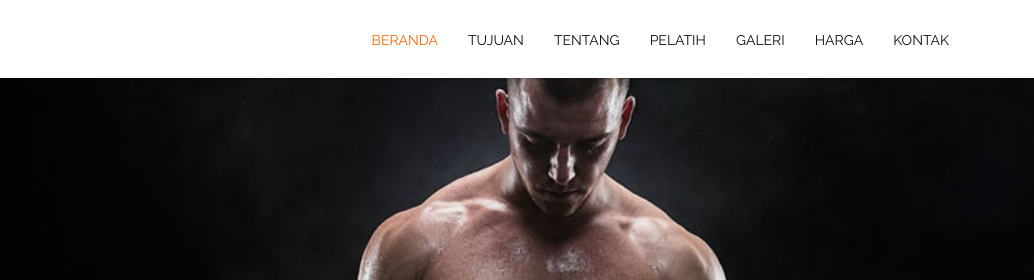
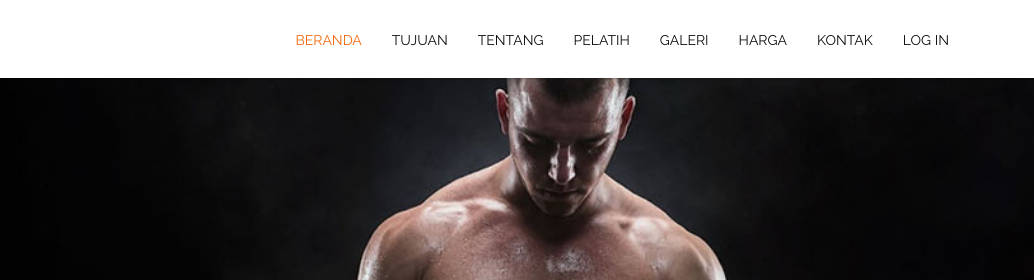
Before and after one commit to 3rzh4/tekweb-teori-1, a plain HTML site: page tugas TEKWe atau SE/index.html in a window 1280 px wide. Shown: the top 280 px of the page, 246-1280 px from the left. Drawn offline with Linux system fonts and the light colour scheme.

Commit message:
index.html

```diff
--- a/tugas TEKWe atau SE/index.html
+++ b/tugas TEKWe atau SE/index.html
@@ -39,9 +39,10 @@
                         <li class="scroll"><a href="#services">Tujuan</a></li>
                         <li class="scroll"><a href="#about">Tentang</a></li>
                         <li class="scroll"><a href="#our-team">Pelatih</a></li>
-						<li class="scroll"><a href="#portfolio">Galeri</a></li>
+			<li class="scroll"><a href="#portfolio">Galeri</a></li>
                         <li class="scroll"><a href="#pricing">Harga</a></li>
                         <li class="scroll"><a href="#contact-us">Kontak</a></li>
+			<li class="scroll"><a href="http://127.0.0.1:8000/">Log in</a></li>
                     </ul>
                 </div>
             </div><!--/.container-->
```
